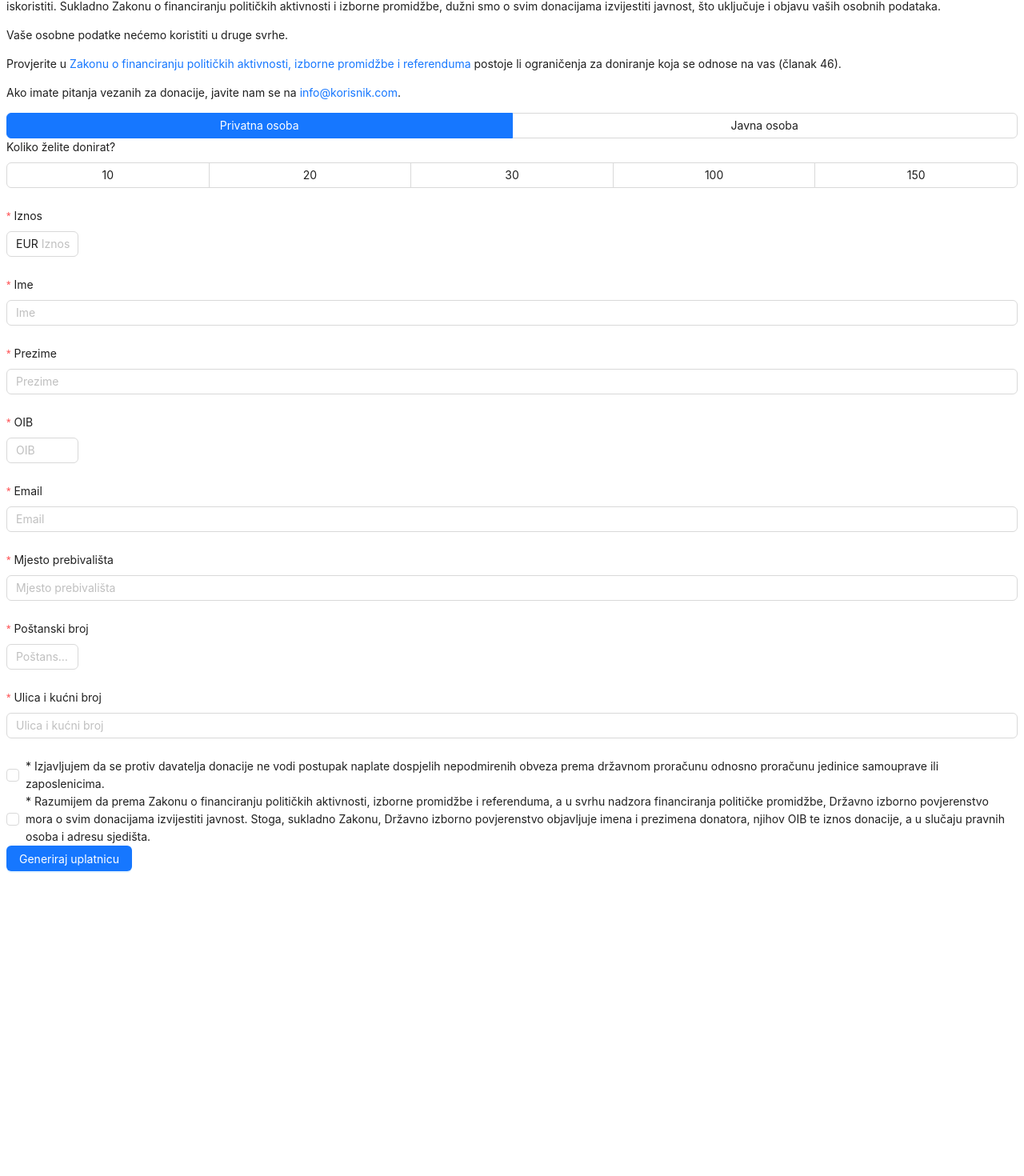
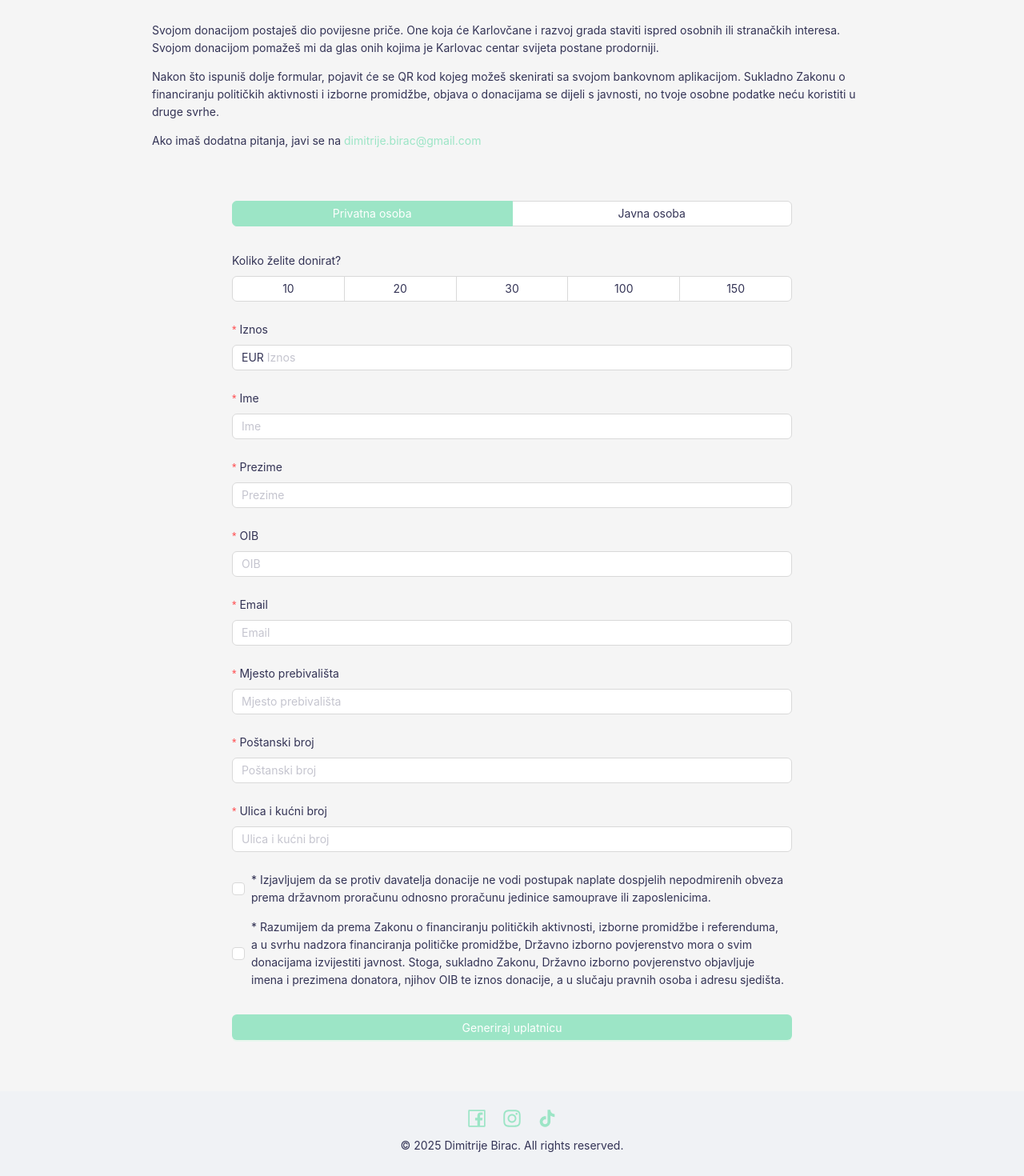
Before and after one commit to DimitrijeBirac/donacije, a React (Vite) app: page / in a window 1280 px wide. Shown: the part 115-1585 px from the top of the page at 80% size. Before the commit the page ends 1212 px from the top, so only its background shows below. Built offline with nearby package versions, Linux system fonts and the light colour scheme.

Commit message:
feat: update custom theme

```diff
--- a/package.json
+++ b/package.json
@@ -10,6 +10,7 @@
     "preview": "vite preview"
   },
   "dependencies": {
+    "@ant-design/icons": "^5.6.1",
     "antd": "^5.23.3",
     "pdf417-generator": "^1.0.5",
     "react": "^18.3.1",
--- a/src/App.jsx
+++ b/src/App.jsx
@@ -1,9 +1,25 @@
-import { Button, Checkbox, Form, Input, InputNumber, Radio } from "antd";
-import Link from "antd/es/typography/Link";
+import {
+  FacebookOutlined,
+  InstagramOutlined,
+  TikTokOutlined,
+} from "@ant-design/icons";
+import {
+  Button,
+  Checkbox,
+  Col,
+  Form,
+  Input,
+  InputNumber,
+  Layout,
+  Radio,
+  Row,
+  Space,
+} from "antd";
+import { Content, Footer } from "antd/es/layout/layout";
 import Paragraph from "antd/es/typography/Paragraph";
 import Title from "antd/es/typography/Title";
 import { useState } from "react";
-import { donationOptions, email, name, options } from "./enviroment";
+import { donationOptions, options } from "./enviroment";
 
 function App() {
   const [isPrivatePerson, setIsPrivatePerson] = useState(true);
@@ -16,33 +32,33 @@ function App() {
   };
 
   return (
-    <>
-      <Title>Podržite {name} novčanim donacijama</Title>
+    <Layout>
+      <div style={{ maxWidth: "900px", margin: "0 auto" }}>
+        <Content>
+          <Title style={{ margin: "3rem 0" }}>
+            Doniraj za Karlovac po mjeri birača
+          </Title>
           <Paragraph>
-        Kako biste uplatili donaciju, molimo unesite tražene podatke u formular
-        niže, nakon čega ćete dobiti nalog za plaćanje. Bez traženih podataka
-        vaša donacija je anonimna te je nećemo moći iskoristiti. Sukladno Zakonu
-        o financiranju političkih aktivnosti i izborne promidžbe, dužni smo o
-        svim donacijama izvijestiti javnost, što uključuje i objavu vaših
-        osobnih podataka.
-      </Paragraph>
-      <Paragraph>Vaše osobne podatke nećemo koristiti u druge svrhe.</Paragraph>
-      <Paragraph>
-        Provjerite u{" "}
-        <Link
-          href="https://narodne-novine.nn.hr/clanci/sluzbeni/2019_03_29_602.html"
-          target="_blank"
-        >
-          Zakonu o financiranju političkih aktivnosti, izborne promidžbe i
-          referenduma
-        </Link>{" "}
-        postoje li ograničenja za doniranje koja se odnose na vas (članak 46).
+            Svojom donacijom postaješ dio povijesne priče. One koja će
+            Karlovčane i razvoj grada staviti ispred osobnih ili stranačkih
+            interesa. Svojom donacijom pomažeš mi da glas onih kojima je
+            Karlovac centar svijeta postane prodorniji.
           </Paragraph>
           <Paragraph>
-        Ako imate pitanja vezanih za donacije, javite nam se na{" "}
-        <Link>{email}</Link>.
+            Nakon što ispuniš dolje formular, pojavit će se QR kod kojeg možeš
+            skenirati sa svojom bankovnom aplikacijom. Sukladno Zakonu o
+            financiranju političkih aktivnosti i izborne promidžbe, objava o
+            donacijama se dijeli s javnosti, no tvoje osobne podatke neću
+            koristiti u druge svrhe.
+          </Paragraph>
+          <Paragraph>
+            Ako imaš dodatna pitanja, javi se na{" "}
+            <a href="mailto:dimitrije.birac@gmail.com">
+              dimitrije.birac@gmail.com
+            </a>
           </Paragraph>
 
+          <div style={{ maxWidth: "700px", margin: "4rem auto" }}>
             <Radio.Group
               block
               options={options}
@@ -50,8 +66,8 @@ function App() {
               defaultValue="Privatna osoba"
               optionType="button"
               buttonStyle="solid"
+              style={{ marginBottom: "2rem" }}
             />
-
             <Form form={form} layout="vertical" autoComplete="off">
               <Form.Item label="Koliko želite donirat?" name="option">
                 <Radio.Group
@@ -62,7 +78,6 @@ function App() {
                   onChange={handleDonationChange}
                 />
               </Form.Item>
-
               <Form.Item
                 name="amount"
                 label="Iznos"
@@ -72,7 +87,11 @@ function App() {
                   },
                 ]}
               >
-          <InputNumber prefix="EUR" placeholder="Iznos" />
+                <InputNumber
+                  prefix="EUR"
+                  placeholder="Iznos"
+                  style={{ width: "100%" }}
+                />
               </Form.Item>
               {!isPrivatePerson && (
                 <Form.Item
@@ -122,7 +141,7 @@ function App() {
                   },
                 ]}
               >
-          <InputNumber placeholder="OIB" />
+                <InputNumber placeholder="OIB" style={{ width: "100%" }} />
               </Form.Item>
               <Form.Item
                 name="email"
@@ -155,7 +174,10 @@ function App() {
                   },
                 ]}
               >
-          <InputNumber placeholder="Poštanski broj" />
+                <InputNumber
+                  placeholder="Poštanski broj"
+                  style={{ width: "100%" }}
+                />
               </Form.Item>
               <Form.Item
                 name="streetAndHouseNumber"
@@ -169,22 +191,26 @@ function App() {
                 <Input placeholder="Ulica i kućni broj" />
               </Form.Item>
             </Form>
-
+            <Space direction="vertical" size={15}>
               <Checkbox>
-        * Izjavljujem da se protiv davatelja donacije ne vodi postupak naplate
-        dospjelih nepodmirenih obveza prema državnom proračunu odnosno proračunu
-        jedinice samouprave ili zaposlenicima.
+                * Izjavljujem da se protiv davatelja donacije ne vodi postupak
+                naplate dospjelih nepodmirenih obveza prema državnom proračunu
+                odnosno proračunu jedinice samouprave ili zaposlenicima.
               </Checkbox>
               <Checkbox>
-        * Razumijem da prema Zakonu o financiranju političkih aktivnosti,
-        izborne promidžbe i referenduma, a u svrhu nadzora financiranja
-        političke promidžbe, Državno izborno povjerenstvo mora o svim donacijama
-        izvijestiti javnost. Stoga, sukladno Zakonu, Državno izborno
-        povjerenstvo objavljuje imena i prezimena donatora, njihov OIB te iznos
-        donacije, a u slučaju pravnih osoba i adresu sjedišta.
+                * Razumijem da prema Zakonu o financiranju političkih
+                aktivnosti, izborne promidžbe i referenduma, a u svrhu nadzora
+                financiranja političke promidžbe, Državno izborno povjerenstvo
+                mora o svim donacijama izvijestiti javnost. Stoga, sukladno
+                Zakonu, Državno izborno povjerenstvo objavljuje imena i
+                prezimena donatora, njihov OIB te iznos donacije, a u slučaju
+                pravnih osoba i adresu sjedišta.
               </Checkbox>
-
-      <Button type="primary">Generiraj uplatnicu</Button>
+            </Space>
+            <Button type="primary" style={{ marginTop: "2rem", width: "100%" }}>
+              Generiraj uplatnicu
+            </Button>
+          </div>
 
           {/* <img
             style={{ width: 180, height: 60 }}
@@ -210,7 +236,56 @@ function App() {
               description: "",
             })}
           /> */}
-    </>
+        </Content>
+      </div>
+
+      <Footer style={{ background: "#f0f2f5", padding: "20px" }}>
+        <div style={{ maxWidth: "1200px", margin: "0 auto" }}>
+          <Row justify="center" align="middle">
+            <Col>
+              <a
+                href="https://www.facebook.com/DimitrijeBirac"
+                target="_blank"
+                rel="noopener noreferrer"
+                style={{ margin: "0 10px", fontSize: "24px" }}
+              >
+                <FacebookOutlined />
+              </a>
+              <a
+                href="https://www.instagram.com/dimitrijebirac/"
+                target="_blank"
+                rel="noopener noreferrer"
+                style={{ margin: "0 10px", fontSize: "24px" }}
+              >
+                <InstagramOutlined />
+              </a>
+              <a
+                href="https://www.tiktok.com/@dimibirac"
+                target="_blank"
+                rel="noopener noreferrer"
+                style={{ margin: "0 10px", fontSize: "24px" }}
+              >
+                <TikTokOutlined />
+              </a>
+            </Col>
+          </Row>
+          <Row justify="center">
+            <Col>
+              <p
+                style={{
+                  marginTop: "10px",
+                  fontSize: "14px",
+                  textAlign: "center",
+                }}
+              >
+                © {new Date().getFullYear()} Dimitrije Birac. All rights
+                reserved.
+              </p>
+            </Col>
+          </Row>
+        </div>
+      </Footer>
+    </Layout>
   );
 }
 
--- a/src/enviroment.js
+++ b/src/enviroment.js
@@ -1,5 +1,3 @@
-export const name = "korisnika";
-export const email = "info@korisnik.com";
 export const options = [
   {
     label: "Privatna osoba",
--- /dev/null
+++ b/src/index.css
@@ -0,0 +1,3 @@
+body {
+  margin: 0;
+}
--- a/src/main.jsx
+++ b/src/main.jsx
@@ -1,9 +1,21 @@
 import { StrictMode } from "react";
 import { createRoot } from "react-dom/client";
 import App from "./App.jsx";
+import { ConfigProvider } from "antd";
+import "./index.css";
+
+const themeConfig = {
+  token: {
+    colorPrimary: "#9ce5c6",
+    colorInfo: "#9ce5c6",
+    colorTextBase: "#18183f",
+  },
+};
 
 createRoot(document.getElementById("root")).render(
   <StrictMode>
-    <App />
+    <ConfigProvider theme={themeConfig}>
+      <App />
+    </ConfigProvider>
   </StrictMode>
 );
```
Also changed, not shown: 1 other file (tests, documents, lock files or other folders). Lines whose indentation alone changed are shown as unchanged.
